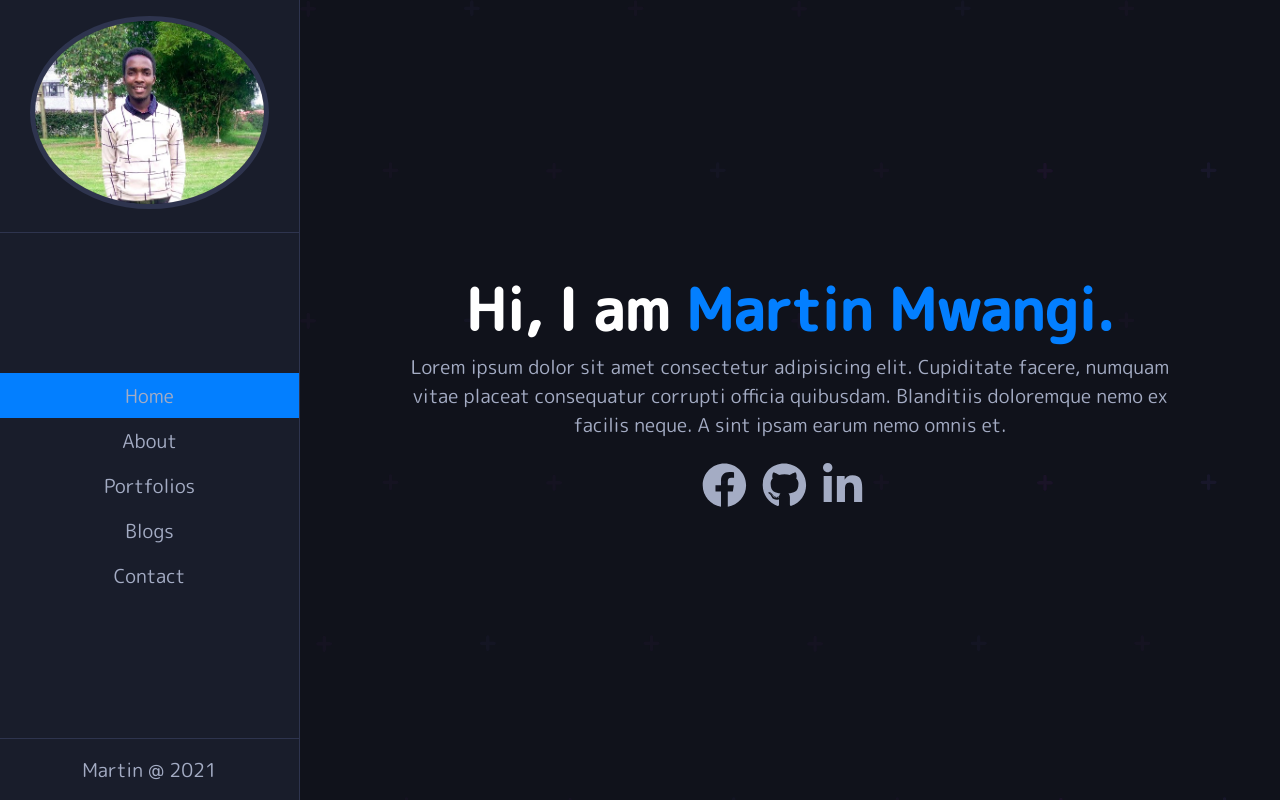
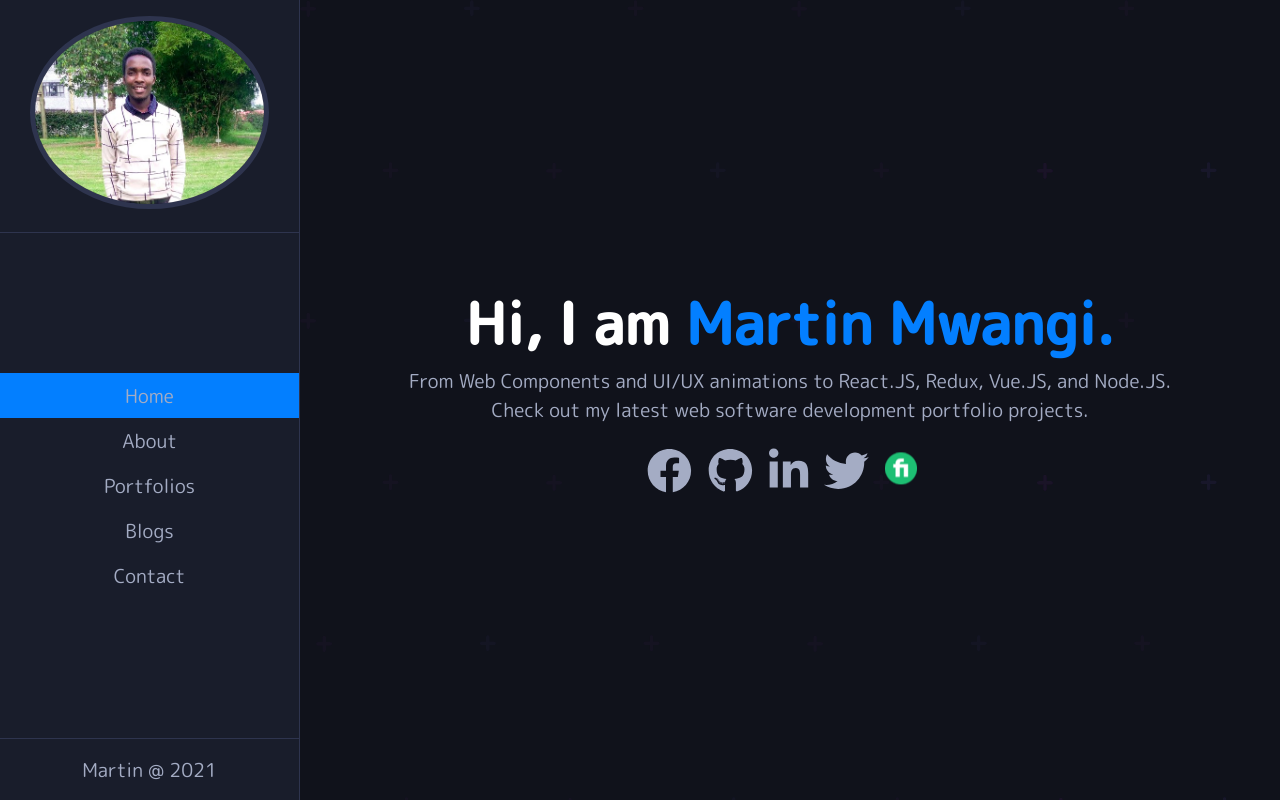
Before and after one commit to marville001/portfolio, a React (Create React App) app: page / in a window 1280 px wide. Built offline with nearby package versions, Linux system fonts and the light colour scheme.

Commit message:
About Page Content

```diff
--- a/src/Components/ImageSection.js
+++ b/src/Components/ImageSection.js
@@ -11,9 +11,7 @@ function ImageSection() {
             <div className="about-info">
                 <h4>I am<span> Martin Mwangi</span></h4>
                 <p className="about-text">
-                    Lorem ipsum dolor sit amet consectetur adipisicing elit.
-                    Voluptatum necessitatibus perferendis numquam dolorem cumque facilis.
-                    Desir per po la ta doso vi slone ve?
+                I am a Computer Science student in the Department of Computer Science at Dedan Kimathi University of Technology graduating in November 2021.
                 </p>
                 <div className="about-details">
                     <div className="left-section">
--- a/src/Pages/BlogsPage.js
+++ b/src/Pages/BlogsPage.js
@@ -10,17 +10,18 @@ function BlogsPage() {
             </div>
             <div className="BlogsPage">
                 {
-                    allBlogs.map((blog)=>{
-                        return <div className="blog" key={blog.id}>
-                            <div className="blog-content">
-                                <img src={blog.image} alt=""/>
-                                <a href={blog.link} className="blog-link">
-                                    {blog.title}
-                                </a>
-                            </div>
-                        </div>
-                    })
+                    // allBlogs.map((blog)=>{
+                    //     return <div className="blog" key={blog.id}>
+                    //         <div className="blog-content">
+                    //             <img src={blog.image} alt=""/>
+                    //             <a href={blog.link} className="blog-link">
+                    //                 {blog.title}
+                    //             </a>
+                    //         </div>
+                    //     </div>
+                    // })
                 }
+                <h1>Coming soon..</h1>
             </div>
 
         </div>
--- a/src/Pages/ContactPage.js
+++ b/src/Pages/ContactPage.js
@@ -9,7 +9,7 @@ function ContactPage() {
     return (
         <div>
             <div className="title">
-                <Tittle title={'About Me'} span={'About Me'} />
+                <Tittle title={'My Contacts'} span={'My Contacts'} />
             </div>
             <div className="ContactPage">
                 <div className="map-sect">
@@ -22,6 +22,10 @@ function ContactPage() {
                     <ContactItem icon={location} text1={'347-10200, Muranga'} text2={'Kenya'} title={'Address'}/>
                 </div>
             </div>
+            <div className="title">
+                <Tittle title={'Get In Touch'} span={'Get In Touch'} />
+            </div>
+
         </div>
     )
 }
--- a/src/Pages/HomePage.js
+++ b/src/Pages/HomePage.js
@@ -1,8 +1,9 @@
 import React from "react";
-import { faFacebook, faLinkedinIn } from "@fortawesome/free-brands-svg-icons";
+import { faFacebook, faLinkedinIn, faTwitter } from "@fortawesome/free-brands-svg-icons";
 import { faGithub } from "@fortawesome/free-brands-svg-icons";
 import { FontAwesomeIcon } from "@fortawesome/react-fontawesome";
 import { Link } from "react-router-dom";
+import fiverr from "../img/fiverr.png";
 
 function HomePage() {
   return (
@@ -13,10 +14,9 @@ function HomePage() {
           <span> Martin Mwangi.</span>
         </h1>
         <p className="h-sub-text">
-          Lorem ipsum dolor sit amet consectetur adipisicing elit. Cupiditate
-          facere, numquam vitae placeat consequatur corrupti officia quibusdam.
-          Blanditiis doloremque nemo ex facilis neque. A sint ipsam earum nemo
-          omnis et.
+          From Web Components and UI/UX animations to React.JS, Redux, Vue.JS,
+          and Node.JS. Check out my latest web software development portfolio
+          projects.
         </p>
         <div className="icons">
           <Link
@@ -41,6 +41,20 @@ function HomePage() {
           >
             <FontAwesomeIcon icon={faLinkedinIn} className="icon yt" />
           </Link>
+          <Link
+            to={{ pathname: "https://www.twitter.com/marville001/" }}
+            target="_blank"
+            className="icon-holder"
+          >
+            <FontAwesomeIcon icon={faTwitter} className="icon tw" />
+          </Link>
+          <Link
+            to={{ pathname: "https://www.fiverr.com/users/marville001/" }}
+            target="_blank"
+            className="icon-holder"
+          >
+            <img src={fiverr} />
+          </Link>
         </div>
       </header>
     </div>
```
Also changed, not shown: src/img/fiverr.png (added), 1 other file (tests, documents, lock files or other folders).
